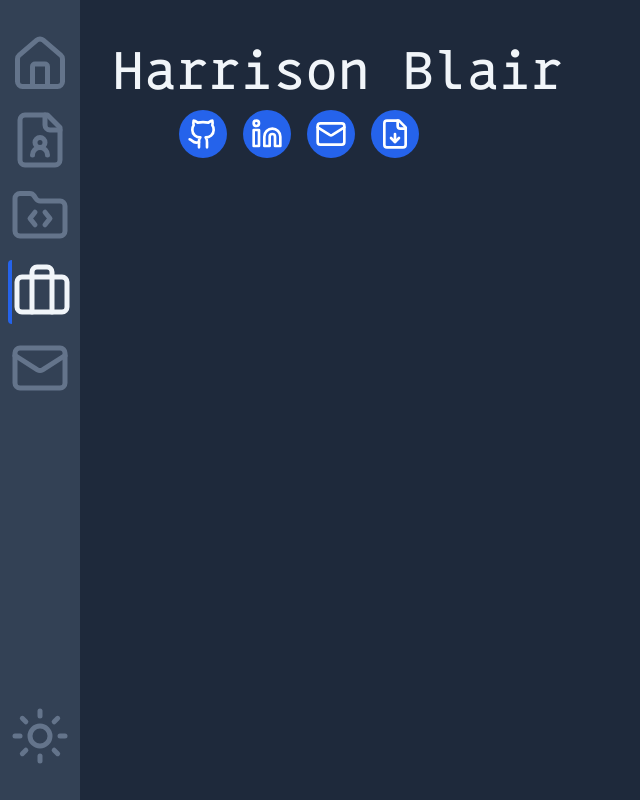
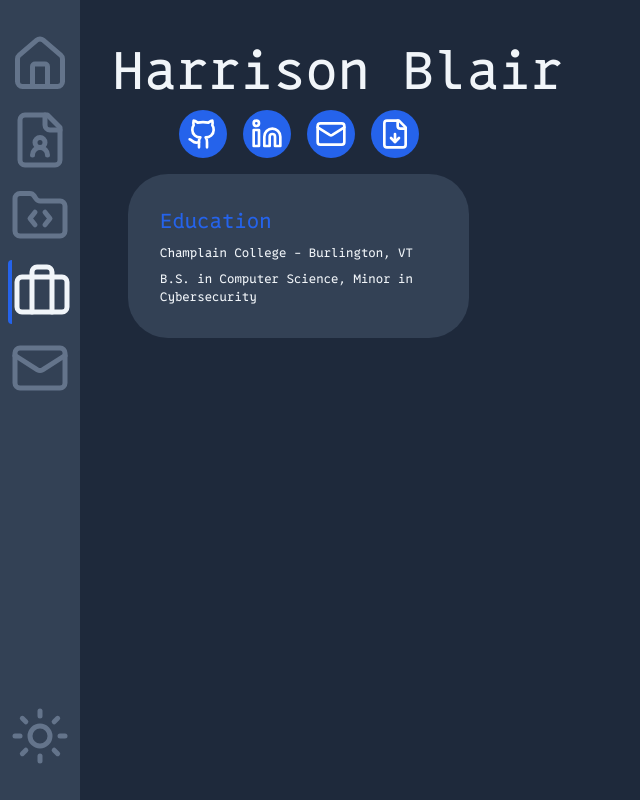
Before and after one commit to Harrison-Blair/personal-website, a Next.js app: page /work in a window 1280 px wide. Shown: the whole page, without its empty margins (0-640 px from the left). Built offline with nearby package versions, Linux system fonts and the light colour scheme.

Commit message:
add education and link

```diff
--- a/src/app/work/page.tsx
+++ b/src/app/work/page.tsx
@@ -39,6 +39,24 @@ export default function Work() {
               isDownload={true}
             />
           </div>
+          <div className="bg-[var(--muted)] rounded-[2.5rem] m-4 p-4 ">
+            <div className="flex flex-col p-4 gap-2">
+              <h2 className="text-[2.5vh] text-[var(--primary)]">
+                Education
+              </h2>
+              <a
+              href="https://www.champlain.edu"
+              target="_blank"
+              rel="noopener noreferrer"
+              className="hover:text-[var(--accent)] text-[1.5vh]"
+              >
+              Champlain College - Burlington, VT
+              </a>
+              <p className="text-[1.5vh]">
+                B.S. in Computer Science, Minor in Cybersecurity
+              </p>
+            </div>
+          </div>
         </div>
         <div> {/* Main Content - 2/3 of Screen */}
 
```
